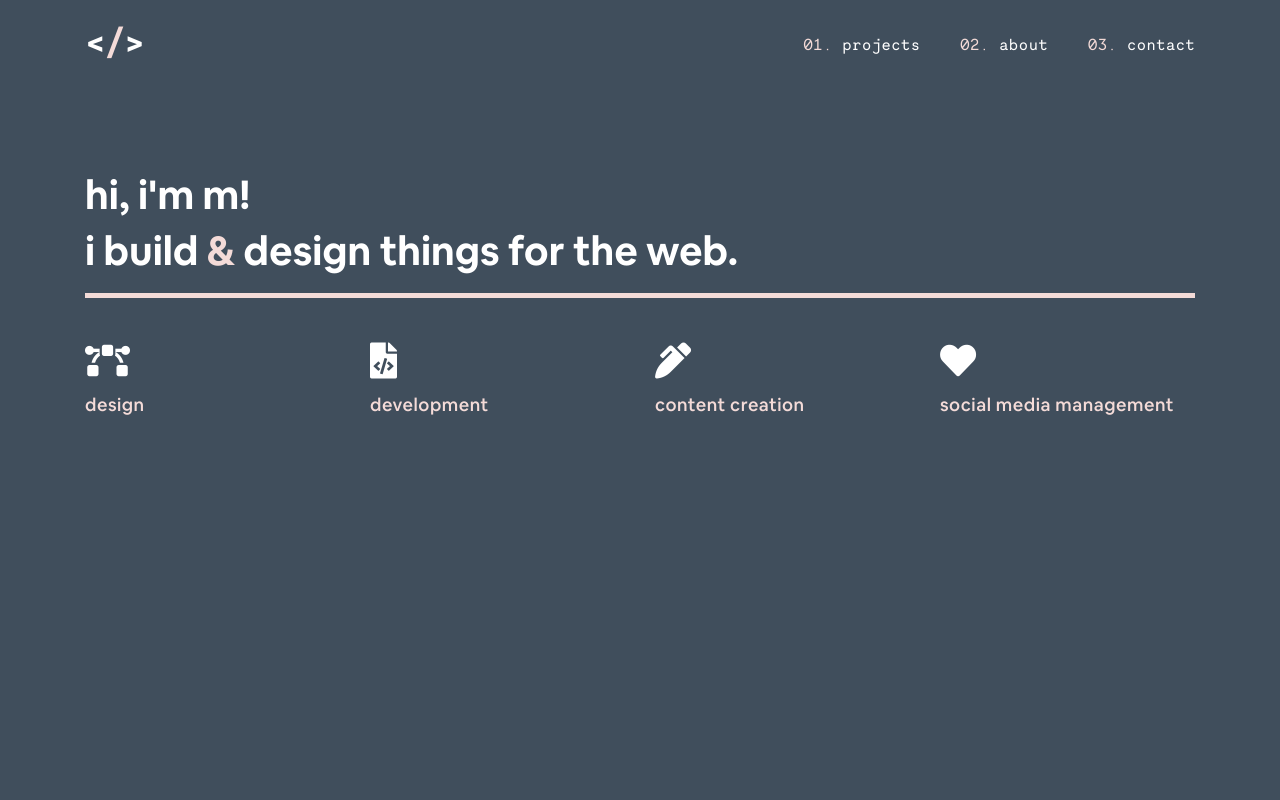
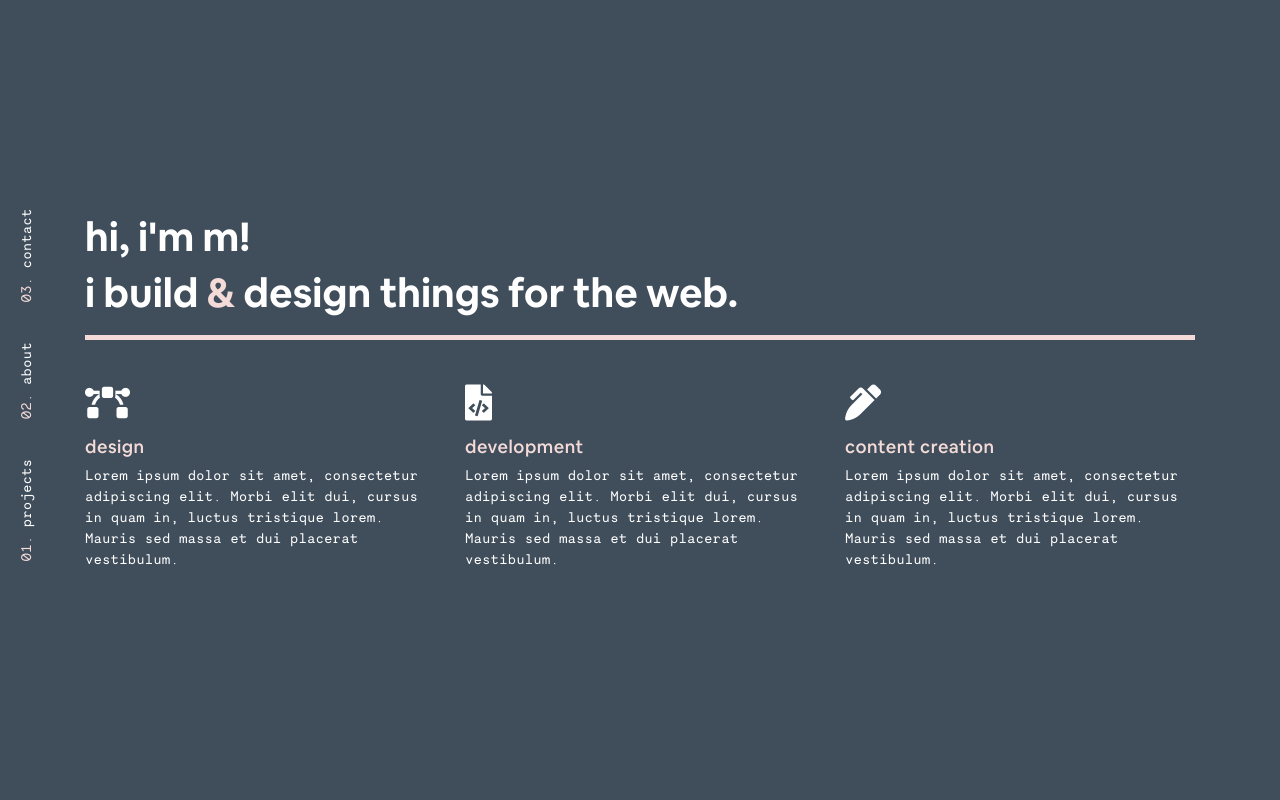
Before and after one commit to mtrueman-gif/portfolio-site, a plain HTML site: page index.html in a window 1280 px wide. Shown: the top 800 px of the page. Drawn offline with nearby package versions, Linux system fonts and the light colour scheme; files whose address does not match are found by name.

Commit message:
Updated fixed header

```diff
--- a/css/style.css
+++ b/css/style.css
@@ -1,23 +1,19 @@
-body {
-    background-color: #404E5C;
+.container {
+    max-width: 1140px;
+    display: flex;
+    flex-direction: column;
+    height: 100%;
+    justify-content: center;
 }
 
 .header-wrapper {
-    display: flex;
-    flex-direction: row;
-    justify-content: space-between;
-    align-items: center;
-    margin: 20px auto;
-}
-
-.header-wrapper .logo {
-    width: 50%;
-}
-
-.header-wrapper nav {
-    width: 50%;
-    text-align: right;
-}
+    width:100vh;
+    position:fixed;
+    text-align: center;
+    padding: 15px 0px;
+    -webkit-transform-origin: left top;
+    -webkit-transform:rotate(-90deg) translateX(-100%);
+  }
 
 .header-wrapper nav ul {
     list-style-type: none;
@@ -29,6 +25,7 @@ body {
 .header-wrapper nav ul li {
     display: inline-block;
     margin-left: 30px;
+    font-size: 14px;
 }
 
 .header-wrapper nav ul li a {
@@ -73,8 +70,24 @@ span.pink {
     color: #F4DBD8;
 }
 
+section {
+    width: 100%;
+    height: 100vh;
+    background-position:  center;
+    background-size: cover;
+    background-attachment:  fixed;
+ }
+
+.lightbg {
+    background-color: #404E5C;
+ }
+
+ .darkbg {
+    background-color: #333D48;
+ }
+
 .hero--wrapper {
-    margin: 80px auto 45px;
+    margin: 0px auto 45px;
     padding-bottom: 10px;
     border-bottom: 5px solid #F4DBD8;
 }
--- a/index.html
+++ b/index.html
@@ -14,21 +14,21 @@
         <title>Murphy Trueman</title>
     </head>
     <body>
-        <header>
-            <div class="container header-wrapper">
-                <div class="logo">
+        <header class="lightbg">
+            <div class="header-wrapper">
+                <!-- <div class="logo">
                     <h2><<span class="pink">/</span>></h2>
-                </div>
+                </div> -->
                 <nav>
                     <ul>
-                        <li><a href="#home"><span class="pink">01.</span> projects</a></li>
+                        <li><a href="#projects"><span class="pink">01.</span> projects</a></li>
                         <li><a href="#about"><span class="pink">02.</span> about</a></li>
                         <li><a href="#contact"><span class="pink">03.</span> contact</a></li>
                     </ul>
                 </nav>
             </div>
         </header>
-        <section class="hero">
+        <section class="hero lightbg">
             <div class="container">
                 <div class="row">
                     <div class="col-12">
@@ -39,45 +39,49 @@
                     </div>
                 </div>
                 <div class="row">
-                    <div class="col-3">
+                    <div class="col-12 col-md-4">
                         <div class="icon-wrapper">
                             <div class="icon">
                                 <i class="fas fa-bezier-curve"></i>
                             </div>
                             <div class="description">
                                 <h6>design</h6>
-                                <p></p>
+                                <p>Lorem ipsum dolor sit amet, consectetur adipiscing elit. Morbi elit dui, cursus in quam in, luctus tristique lorem. Mauris sed massa et dui placerat vestibulum. </p>
                             </div>
                         </div>
                     </div>
-                    <div class="col-3">
+                    <div class="col-12 col-md-4">
                         <div class="icon-wrapper">
                             <div class="icon">
                                 <i class="fas fa-file-code"></i>
                             </div>
                             <div class="description">
                                 <h6>development</h6>
+                                <p>Lorem ipsum dolor sit amet, consectetur adipiscing elit. Morbi elit dui, cursus in quam in, luctus tristique lorem. Mauris sed massa et dui placerat vestibulum. </p>
                             </div>
                         </div>
                     </div>
-                    <div class="col-3">
+                    <div class="col-12 col-md-4">
                         <div class="icon-wrapper">
                             <div class="icon">
                                 <i class="fas fa-pen-alt"></i>
                             </div>
                             <div class="description">
                                 <h6>content creation</h6>
+                                <p>Lorem ipsum dolor sit amet, consectetur adipiscing elit. Morbi elit dui, cursus in quam in, luctus tristique lorem. Mauris sed massa et dui placerat vestibulum. </p>
                             </div>
                         </div>
                     </div>
-                    <div class="col-3">
-                        <div class="icon-wrapper">
-                            <div class="icon">
-                                <i class="fas fa-heart"></i>
-                            </div>
-                            <div class="description">
-                                <h6>social media management</h6>
-                            </div>
+
+                </div>
+            </div>
+        </section>
+        <section class="darkbg" id="#projects" >
+            <div class="container">
+                <div class="row">
+                    <div class="col-12">
+                        <div class="hero--wrapper">
+                            <h1>01. projects</h1>
                         </div>
                     </div>
                 </div>
```
